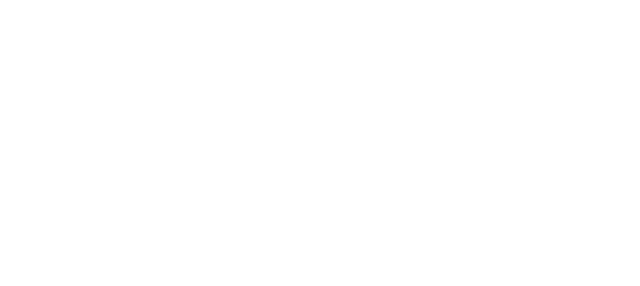
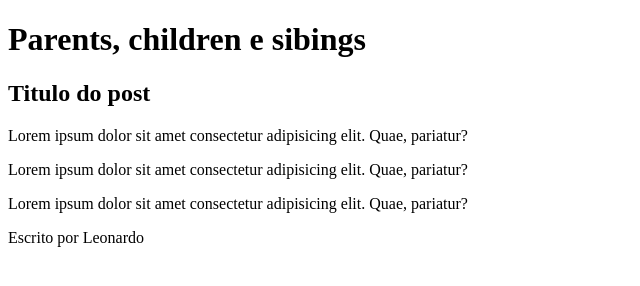
Before and after one commit to Leosonicx/Estudos-De-Programacao-JavaScript, a plain HTML site: page JavaScript/CJRM - Curso JavaScript Roger Melo/Aula 015/Parte 1/index.html in a window 1280 px wide. Shown: the whole page, without its empty margins (0-640 px from the left). Drawn offline with Linux system fonts and the light colour scheme.

Commit message:
Parents, Children e siblings

```diff
--- a/JavaScript/CJRM - Curso JavaScript Roger Melo/Aula 015/Parte 1/index.html
+++ b/JavaScript/CJRM - Curso JavaScript Roger Melo/Aula 015/Parte 1/index.html
@@ -4,9 +4,21 @@
   <meta charset="UTF-8">
   <meta http-equiv="X-UA-Compatible" content="IE=edge">
   <meta name="viewport" content="width=device-width, initial-scale=1.0">
-  <title>Document</title>
+  <title>Parents, children e sibings</title>
 </head>
 <body>
+  <h1>Parents, children e sibings</h1>
 
+  <article>
+    <h2>Titulo do post</h2>
+
+    <p>Lorem ipsum dolor sit amet consectetur adipisicing elit. Quae, pariatur?</p>
+    <p>Lorem ipsum dolor sit amet consectetur adipisicing elit. Quae, pariatur?</p>
+    <p>Lorem ipsum dolor sit amet consectetur adipisicing elit. Quae, pariatur?</p>
+
+    <div>Escrito por Leonardo</div>
+  </article>
+
+  <script src="web.js"></script>
 </body>
 </html>
--- a/JavaScript/CJRM - Curso JavaScript Roger Melo/Aula 015/Parte 1/web.js
+++ b/JavaScript/CJRM - Curso JavaScript Roger Melo/Aula 015/Parte 1/web.js
@@ -0,0 +1,13 @@
+const article = document.querySelector('article')
+
+// console.log(article.children) // Usando a propriedade children podemos obter um HTMLCollection com TODAS as tags que estão dentro da tag article. Isso incluindo tags inseridas dinamicamente.
+
+// console.log(Array.from(article.children)) // Utilizando um array constructor e o método from, podemos obter em forma de ARRAY um LISTA com todas as tags na tag article.
+
+// Array.from(article.children).forEach(element => {
+//   element.classList.add('article-element') // Com a propriedade classList e o método add, posso ADICIONAR uma class em TODAS as tags do index.HTML.
+// }) // Element representara cada elemento HTML do array.
+
+const title = document.querySelector('h2')
+
+console.log(title.previousElementSibling) // Com a propriedade previousElementSibling veremos qual é a tag que vem antes do h2, que no caso é nenhuma.
```
